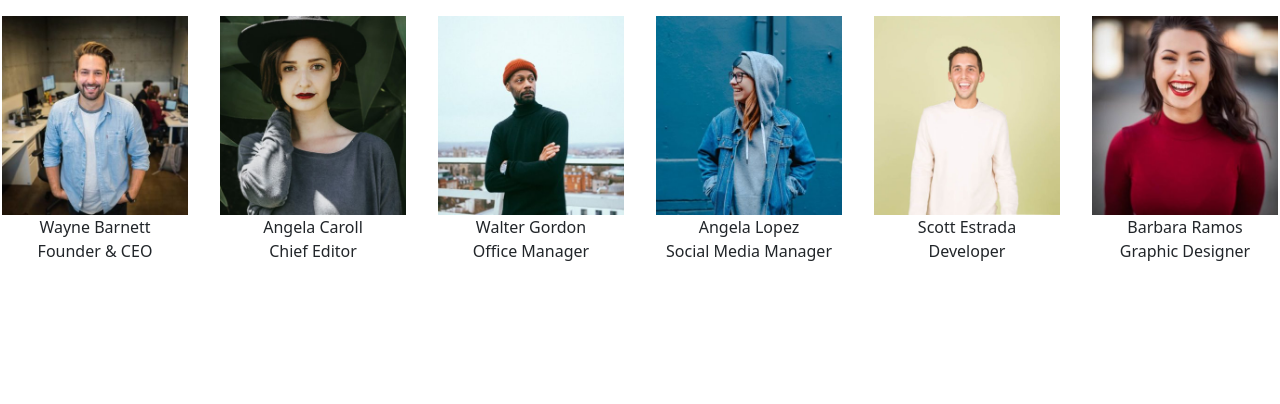
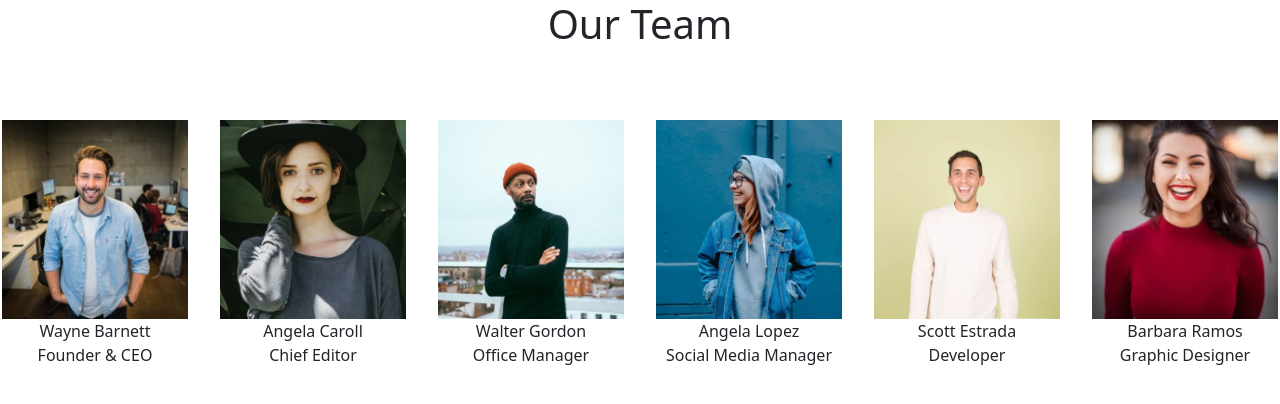
Before and after one commit to grada92/js-our-team, a plain HTML site: page index.html in a window 1280 px wide. Drawn offline with nearby package versions, Linux system fonts and the light colour scheme.

Commit message:
dettaglio container e img

```diff
--- a/index.html
+++ b/index.html
@@ -12,6 +12,7 @@
 </head>
 
     <body>
+        <h1 class="text-center pb-5">Our Team</h1>
         <!--Creo container per card-->
         <div class="container">
 
```
